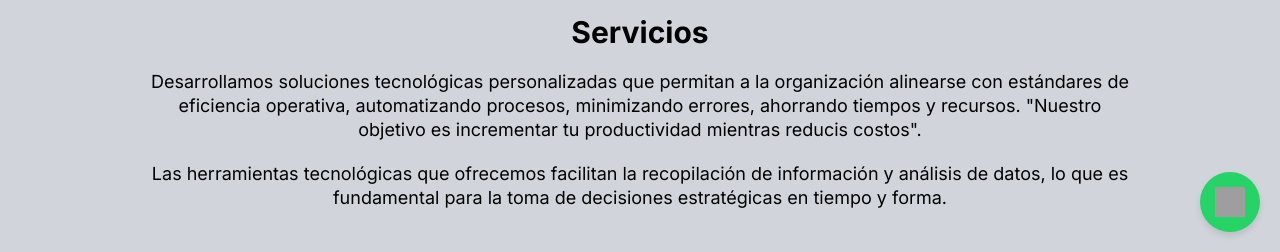
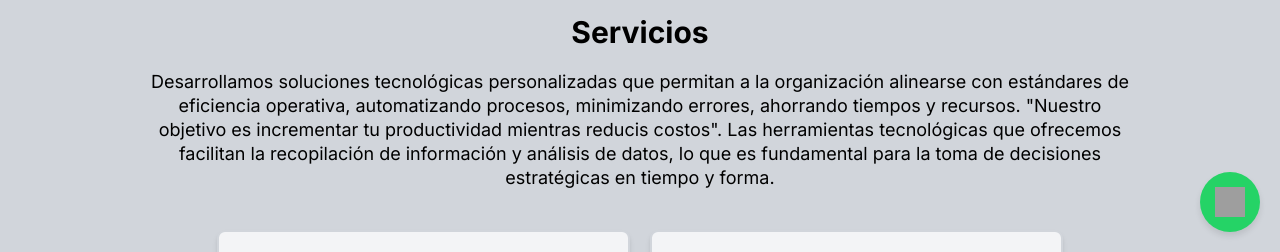
Before and after one commit to Salocin0/landing-page-ignito, a React (Vite) app: page / in a window 1280 px wide. Shown: the part 548-800 px from the top of the page. Built offline with nearby package versions, Linux system fonts and the light colour scheme; grey boxes are pictures that could not be loaded.

Commit message:
texto junto

```diff
--- a/src/Pages/landingpage/Servicios.jsx
+++ b/src/Pages/landingpage/Servicios.jsx
@@ -8,12 +8,9 @@ const Servicios = () => {
       className="p-5 flex flex-col items-center justify-center gap-5 bg-gray-300"
     >
       <h1 className="text-center text-3xl font-bold">Servicios</h1>
-      <p className="text-lg leading-6 w-4/5 text-center">
+      <p className="text-lg leading-6 w-4/5 text-center mb-5">
       {`Desarrollamos soluciones tecnológicas personalizadas que permitan a la organización alinearse con estándares de eficiencia operativa, automatizando procesos, minimizando errores, ahorrando tiempos y recursos. "Nuestro objetivo es incrementar tu productividad mientras reducis costos".`}
-      </p>
-
-      <p className="text-lg leading-6 w-4/5 mb-8 text-center">
-      {`Las herramientas tecnológicas que ofrecemos facilitan la recopilación de información y análisis de datos, lo que es fundamental para la toma de decisiones estratégicas en tiempo y forma.`}
+      {` Las herramientas tecnológicas que ofrecemos facilitan la recopilación de información y análisis de datos, lo que es fundamental para la toma de decisiones estratégicas en tiempo y forma.`}
       </p>
       <div className="flex justify-center gap-5 flex-wrap w-full lg:w-7/10">
         {[
```
